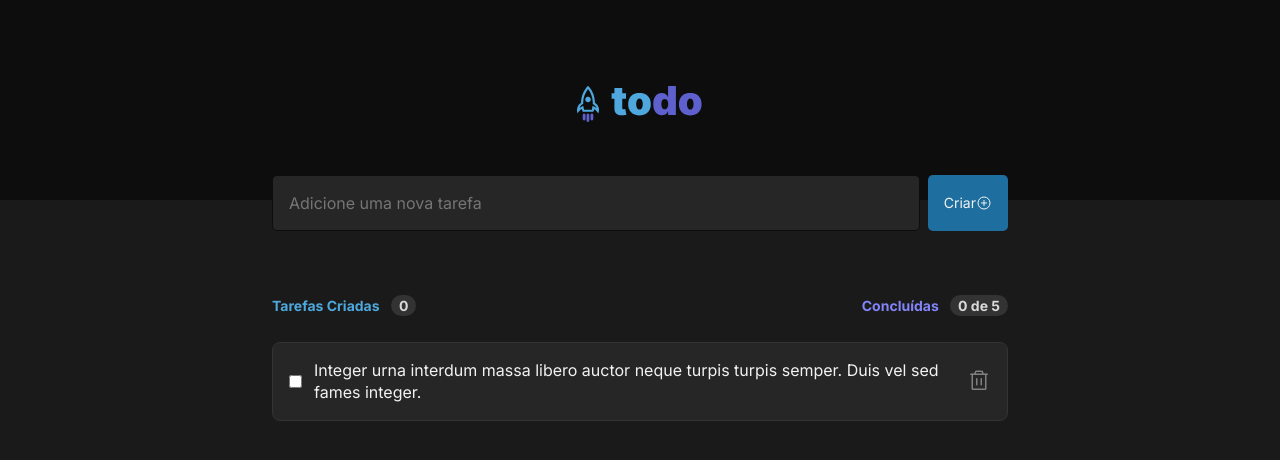
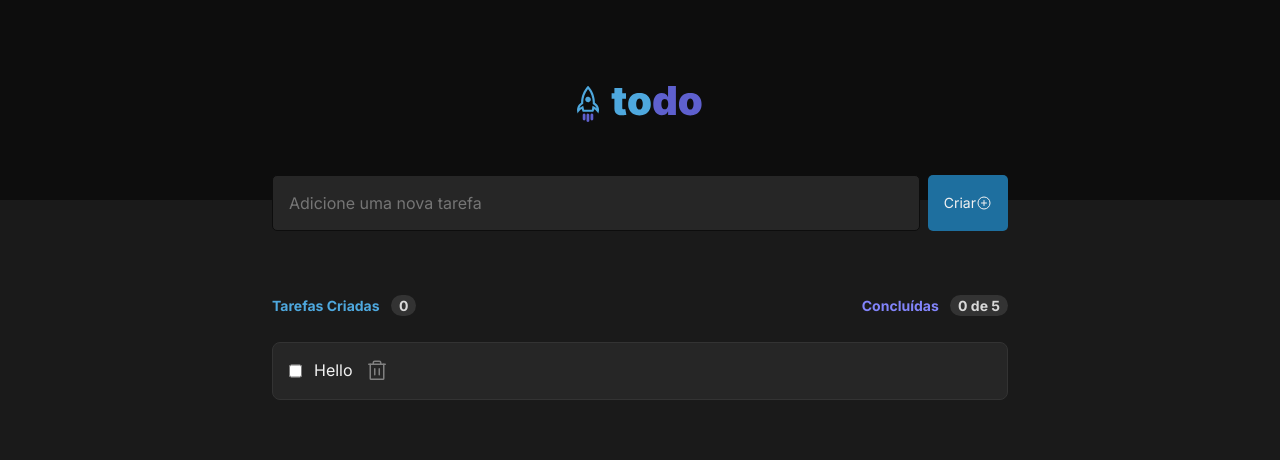
Before and after one commit to samuelvicentini/todo-list, a React (Vite) app: page / in a window 1280 px wide. Shown: the top 460 px of the page. Built offline with nearby package versions, Linux system fonts and the light colour scheme.

Commit message:
add function input task

```diff
--- a/src/App.tsx
+++ b/src/App.tsx
@@ -1,6 +1,5 @@
 import { Header } from './components/Header'
 import { InputTask } from './components/InputTask'
-import { Tasks } from './components/Tasks'
 
 import styles from './App.module.css'
 import './global.css'
@@ -12,7 +11,6 @@ function App() {
       <Header />
       <main>
         <InputTask />
-        <Tasks />
       </main>
     </div>
   )
--- a/src/components/InputTask.tsx
+++ b/src/components/InputTask.tsx
@@ -1,15 +1,52 @@
+import { ChangeEvent, FormEvent, useState } from 'react';
 import {PlusCircle} from 'phosphor-react';
+
+import { Tasks } from './Tasks';
 
 import styles from './InputTask.module.css'
 
+interface TaskProps {
+  id: number
+  description: string
+  status: boolean
+}
+
 export function InputTask() {
+  const [task, setTask] = useState<TaskProps[]>([
+    {
+      id: 1,
+      description: 'Hello',
+      status: false
+    }
+  ])
+  const [inputDescription, setInputDescription] = useState('')
+
+  function handleCreateNewTask(event: FormEvent) {
+    event.preventDefault()
+    const newTask: TaskProps ={
+      id: Math.random(),
+      description: inputDescription,
+      status: false
+    }
+    setTask([...task, newTask])
+  }
+
+  function handleInputTask(event: ChangeEvent<HTMLInputElement>) {
+    setInputDescription(event.target.value)
+  }
+
   return (
-    <form className={styles.wrapper}>
-      <input
-        type='text'
-        placeholder='Adicione uma nova tarefa'
-      />
-      <button>Criar <PlusCircle size={16} /></button>
-    </form>
+    <>
+      <form onSubmit={handleCreateNewTask} className={styles.wrapper}>
+        <input
+          type='text'
+          placeholder='Adicione uma nova tarefa'
+          onChange={handleInputTask}
+        />
+        <button type='submit'>Criar <PlusCircle size={16} /></button>
+      </form>
+      <Tasks task={task} />
+    </>
+
   )
 }
--- a/src/components/Tasks.tsx
+++ b/src/components/Tasks.tsx
@@ -1,7 +1,15 @@
 import { Trash } from 'phosphor-react'
 import styles from './Tasks.module.css'
 
-export function Tasks() {
+interface TaskProps {
+  task: {
+    id: number
+    description: string
+    status: boolean
+  }[]
+}
+
+export function Tasks({task}: TaskProps) {
   return (
     <>
       <header className={styles.header}>
@@ -9,13 +17,18 @@ export function Tasks() {
         <div className={styles.completed}>Concluídas <span>0 de 5</span></div>
       </header>
       <main>
+        {task.map(item => {
+          return (
             <div className={styles.task}>
               <input type='checkbox' />
-          <p>Integer urna interdum massa libero auctor neque turpis turpis semper. Duis vel sed fames integer.</p>
+              <p>{item.description}</p>
+              {console.log(item.id)}
               <button>
                 <Trash size={24} />
               </button>
             </div>
+          )
+        })}
       </main>
     </>
   )
```
Lines whose indentation alone changed are shown as unchanged.
